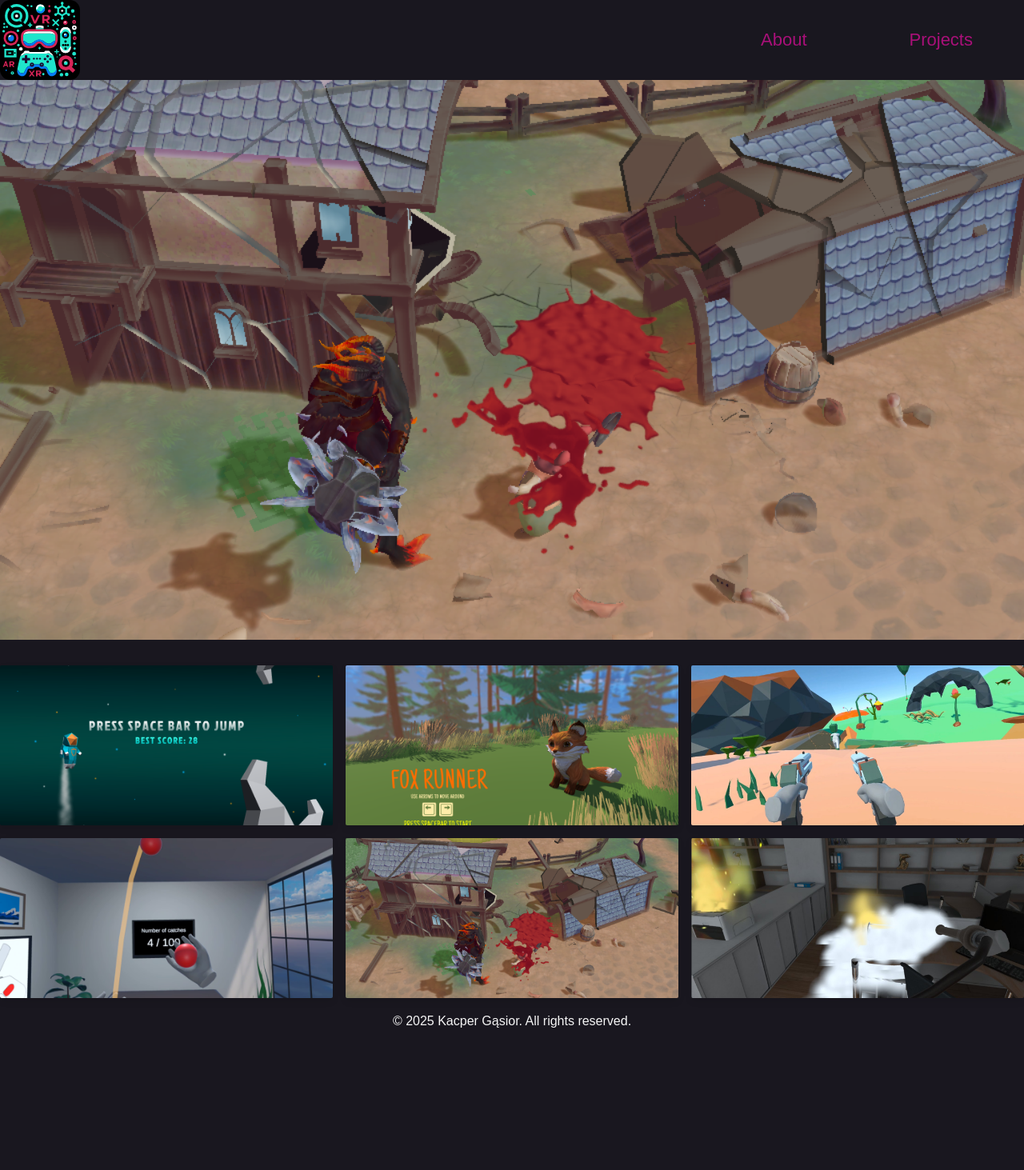
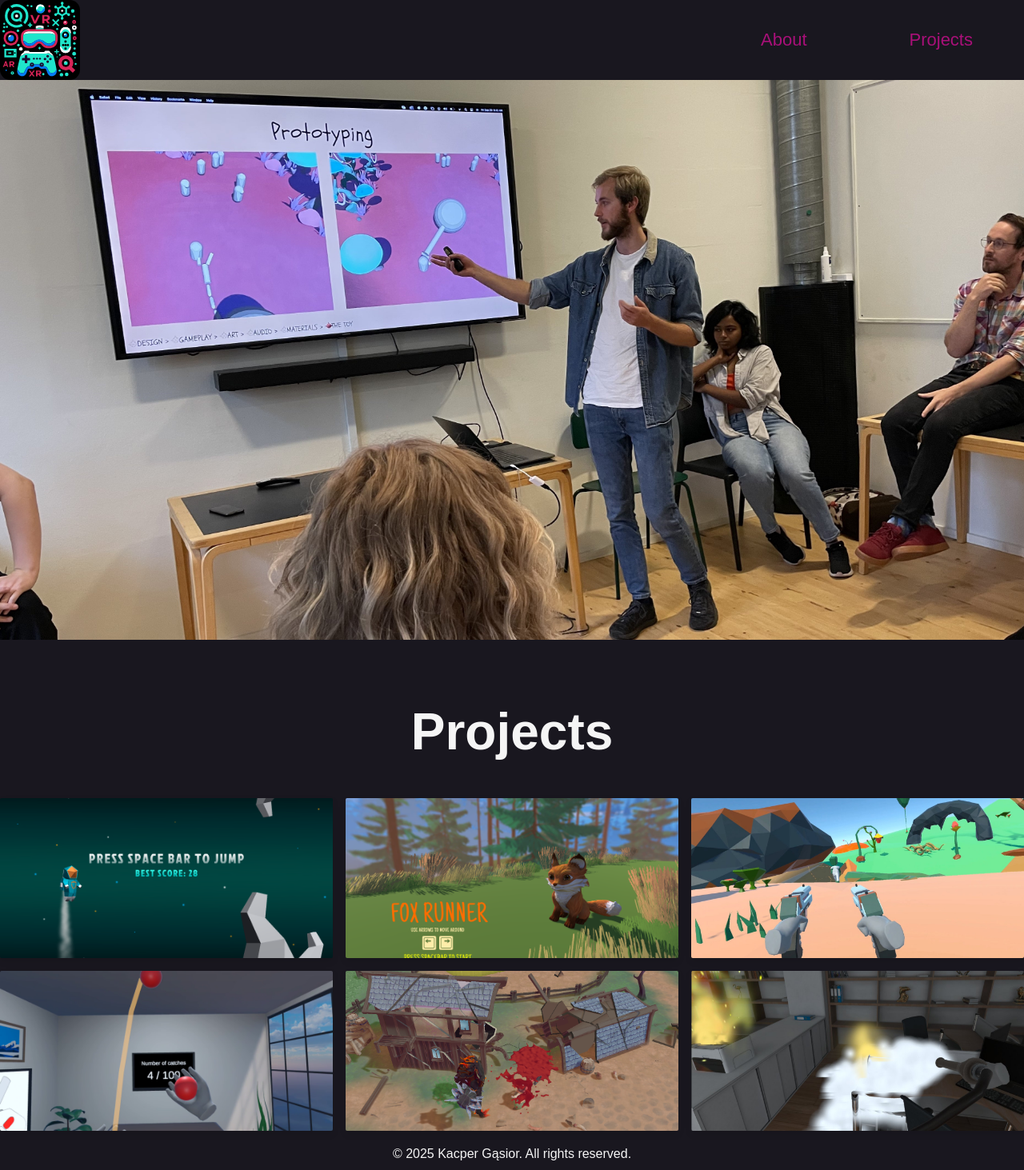
Before and after one commit to Gasiek/portfolio, a React (Vite) app: page / in a window 1280 px wide. Shown: the top 1463 px of the page at 80% size. Before the commit the page ends 1306 px from the top, so only its background shows below. Built offline with nearby package versions, Linux system fonts and the light colour scheme; a web font is replaced by a local one.

Commit message:
Updated cover picture

```diff
--- a/src/pages/Home/CoverPhoto/index.tsx
+++ b/src/pages/Home/CoverPicture/index.tsx
@@ -3,11 +3,13 @@ import image1 from "@Assets/projectsData/alien-defense/alien-defense.png";
 import image2 from "@Assets/projectsData/once-upon-a-conquest/once-upon-a-conquest-5.png";
 import image3 from "@Assets/projectsData/astroflap/astroflap-2.png";
 import image4 from "@Assets/projectsData/vr-juggling-simulator/vr-juggling-simulator-1.png";
+import coverPicture from "@Assets/images/cover-picture.jpg";
 import { Container } from "./styles";
 
-const images = [image1, image2, image3, image4];
+const images = [coverPicture];
+// const images = [image1, image2, image3, image4];
 
-const CoverPhoto = () => {
+const CoverPicture = () => {
     const [currentIndex, setCurrentIndex] = useState(0);
 
   useEffect(() => {
@@ -22,4 +24,4 @@ const CoverPhoto = () => {
     )
 }
 
-export default CoverPhoto;
+export default CoverPicture;
--- a/src/pages/Home/CoverPhoto/styles.ts
+++ b/src/pages/Home/CoverPicture/styles.ts
@@ -1,10 +1,9 @@
 import { styled } from "styled-components";
 
 export const Container = styled.div<{ bgimage: string }>`
-  height: calc(100vh);
+  height: calc(100vh - 100px);
   background-image: url(${(props) => props.bgimage});
   background-size: cover;
-  background-position: center;
   transition: background-image 1s ease-in-out; // Smooth transition effect
   display: flex;
   align-items: center;
@@ -12,4 +11,5 @@ export const Container = styled.div<{ bgimage: string }>`
   color: white;
   font-size: 2rem;
   font-weight: bold;
+  margin-top: 100px;
 `;
--- a/src/pages/Home/index.tsx
+++ b/src/pages/Home/index.tsx
@@ -1,11 +1,12 @@
 import projects from "@Assets/projects.json";
 import ProjectTile from "./ProjectTile";
-import { Container, ProjectsContainer } from "./styles";
-import CoverPhoto from "./CoverPhoto";
+import { CenteredHeader, Container, ProjectsContainer } from "./styles";
+import CoverPicture from "./CoverPicture";
 
 const Home = () => (
   <Container>
-    <CoverPhoto />
+    <CoverPicture />
+    <CenteredHeader>Projects</CenteredHeader>
     <ProjectsContainer>
       {projects.map((project) => (
         <ProjectTile key={project.id} project={project} />
--- a/src/pages/Home/styles.ts
+++ b/src/pages/Home/styles.ts
@@ -11,3 +11,9 @@ export const ProjectsContainer = styled.div`
     margin-top: 2em;
     justify-items: center;
 `;
+
+export const CenteredHeader = styled.h1`
+    margin: 64px 0 16px;
+    text-align: center;
+    font-size: 64px;
+`;
```
Also changed, not shown: src/assets/images/cover-picture-2.jpg (added), src/assets/images/cover-picture.jpg (added).
